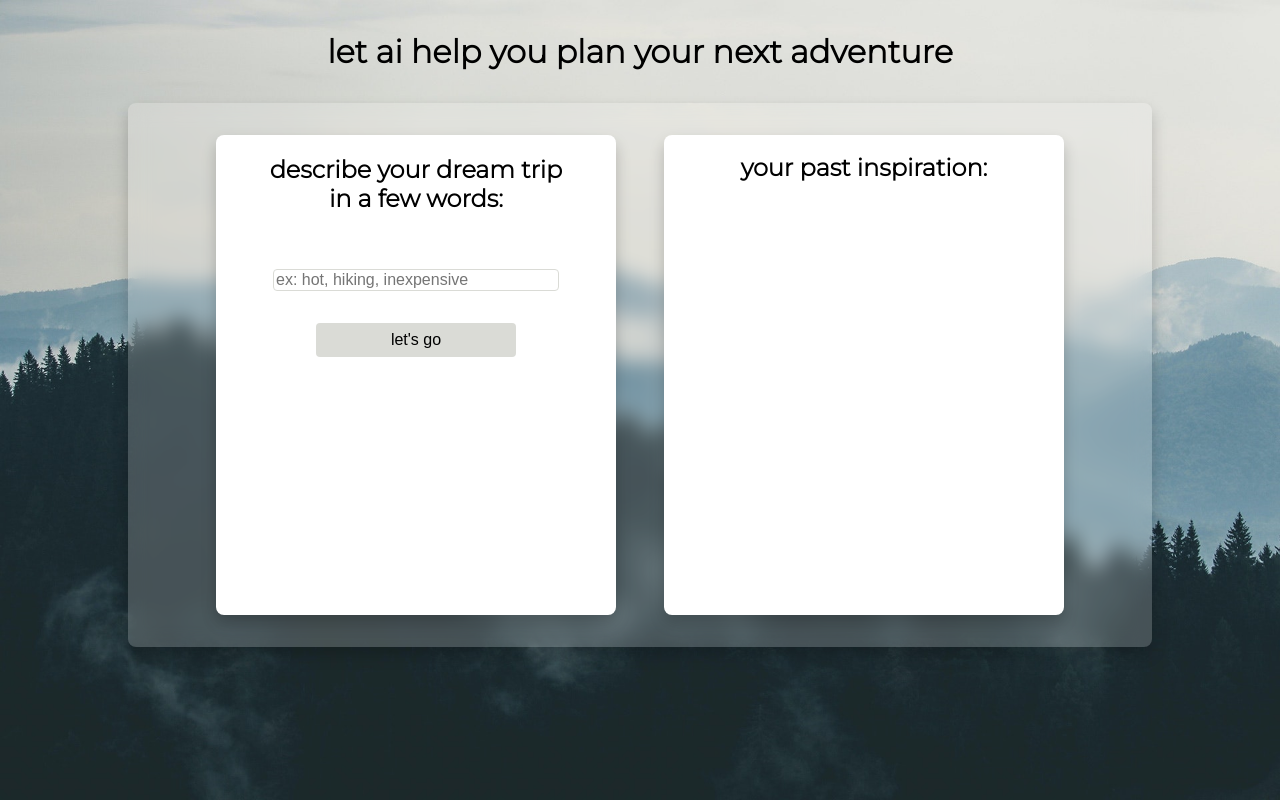
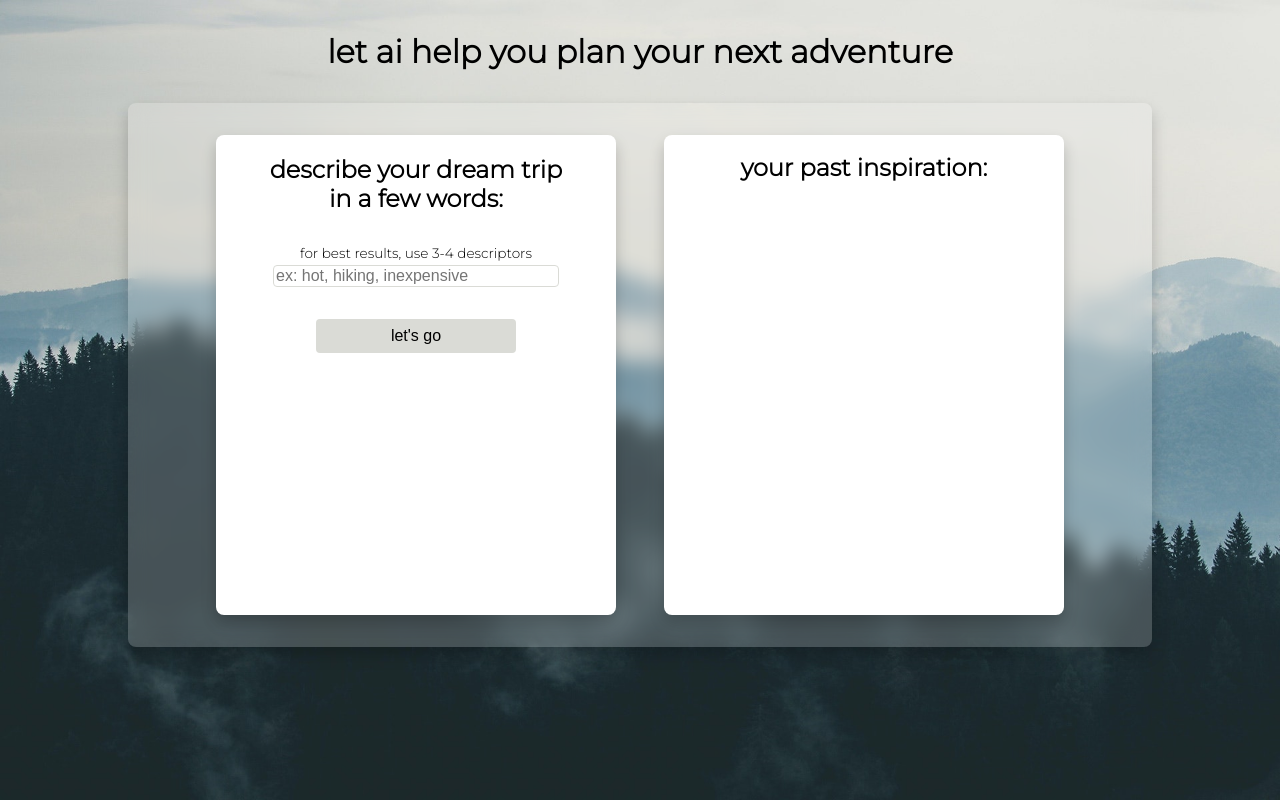
Before and after one commit to whiteheadol/shopify-completions, a React (Create React App) app: page / in a window 1280 px wide. Built offline with nearby package versions, Linux system fonts and the light colour scheme.

Commit message:
Add and style a form label

```diff
--- a/src/components/Form/Form.css
+++ b/src/components/Form/Form.css
@@ -15,7 +15,7 @@
   border: 0.25px solid #dadbd6;
   border-radius: 0.25em;
   font-size: 1em;
-  margin-top: 1.5em;
+  margin-top: 0.25em;
   width: 70%;
 }
 
@@ -38,6 +38,10 @@
   padding: 0em 2em 0.5em 2em;
 }
 
+.form-label {
+  font-size: 0.85em;
+}
+
 button:hover {
   cursor: pointer;
   transform: scale(1.02);
--- a/src/components/Form/Form.js
+++ b/src/components/Form/Form.js
@@ -82,6 +82,7 @@ class Form extends Component {
     return (
       <form className="form-container">
         <h2 className="form-title">describe your dream trip in a few words:</h2>
+        <label className="form-label">for best results, use 3-4 descriptors</label>
         <input
           type='text'
           placeholder='ex: hot, hiking, inexpensive'
```
